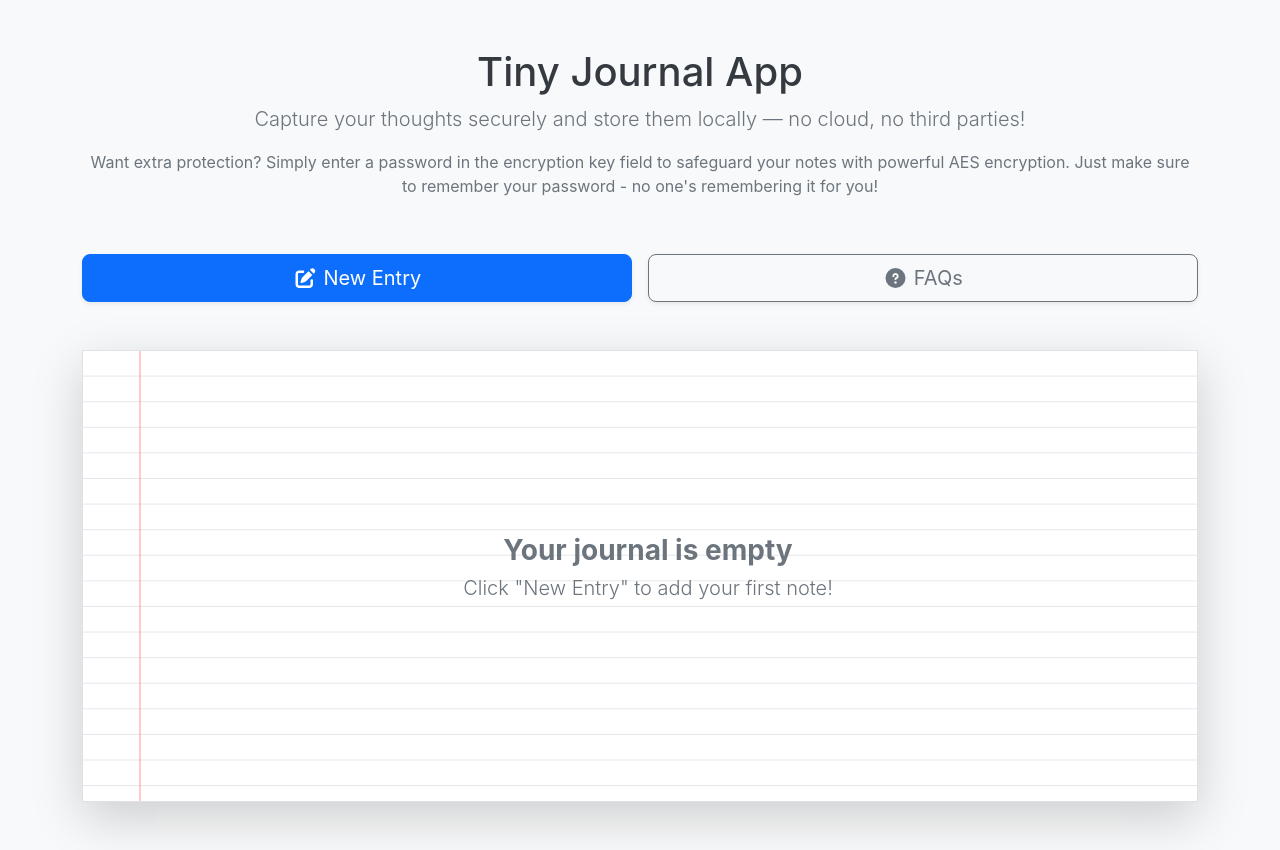
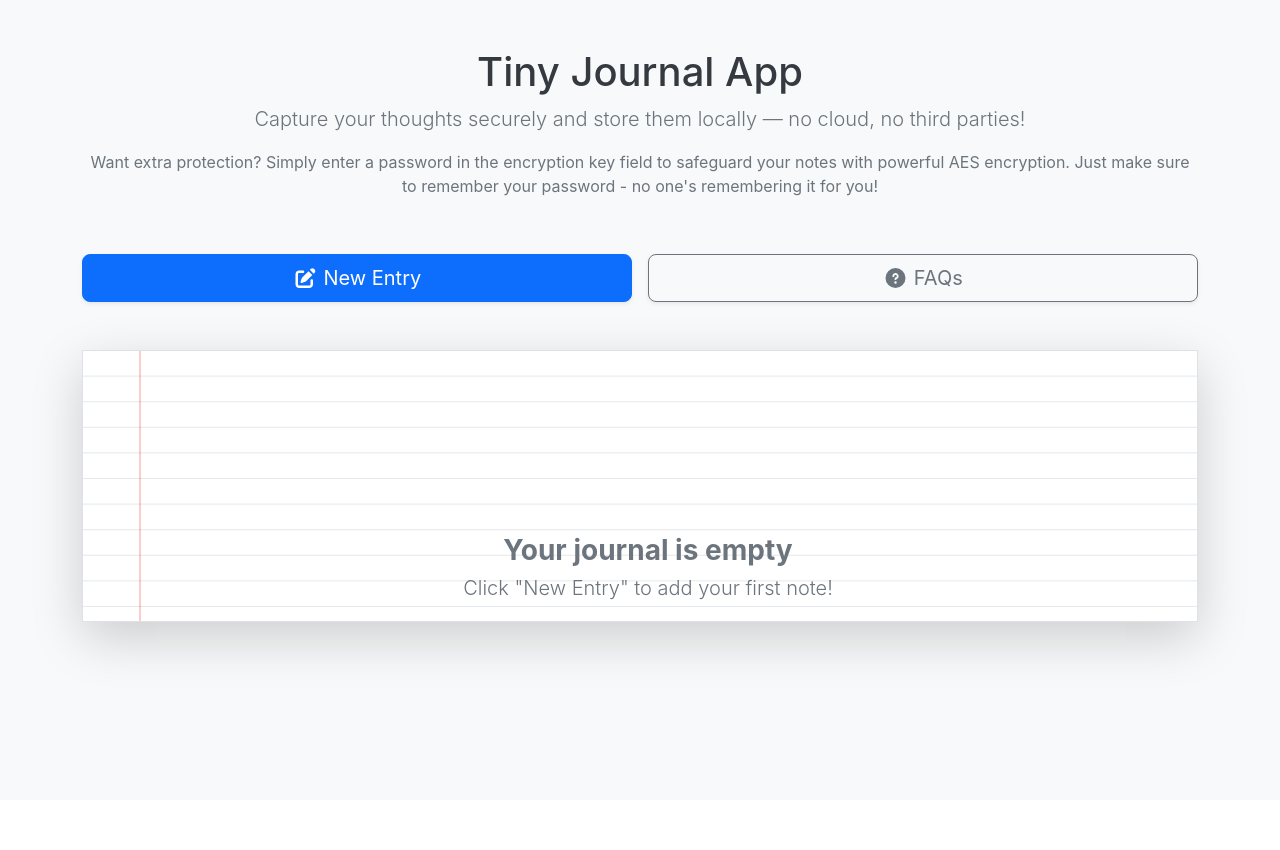
Before and after one commit to Yin4TheWin/tiny-journal-app, a React (Create React App) app: page / in a window 1280 px wide. After the commit the page ends 800 px from the top, so only its background shows below. Built offline with nearby package versions, Linux system fonts and the light colour scheme.

Commit message:
Dynamic spacing, proabably

```diff
--- a/src/App.css
+++ b/src/App.css
@@ -28,7 +28,7 @@ textarea, input {
 
 .paper-container {
   background-color: white;
-  min-height: 450px;
+  height: calc(100vh - 33rem);
   position: relative;
   border: 1px solid #dee2e6;
   box-shadow: 0 1rem 3rem rgba(0, 0, 0, 0.175);
@@ -48,12 +48,12 @@ textarea, input {
 }
 
 .paper-content {
+  height: calc(100vh - 33rem);
   padding: 2rem 3.5rem 2rem 4.5rem;
   line-height: 1.6rem;
   position: relative;
   z-index: 1;
   text-align: left;
-  max-height: 400px;
   overflow-y: auto;
   overflow-x: hidden;
   overflow-wrap: break-word;
@@ -79,7 +79,7 @@ textarea, input {
 }
 
 .notes-sidebar {
-  max-height: 450px;
+  height: calc(100vh - 30rem);
   overflow-y: auto;
   border: 1px solid #dee2e6;
   border-radius: 4px;
@@ -127,3 +127,18 @@ textarea, input {
 .trash-icon:active {
   color: #0d6efd;
 }
+
+/* Mobile Styles */
+@media (max-width: 767px) {
+  .paper-container {
+    height: 450px;
+  }
+
+  .paper-content {
+    height: 450px;
+  }
+
+  .notes-sidebar {
+    height: 450px;
+  }
+}
```
